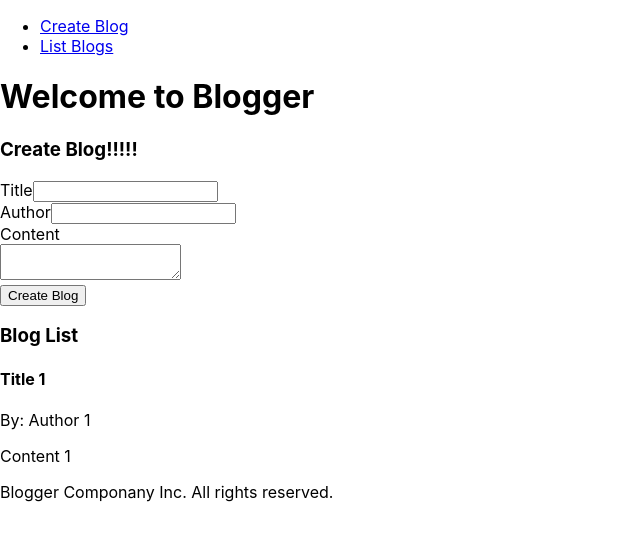
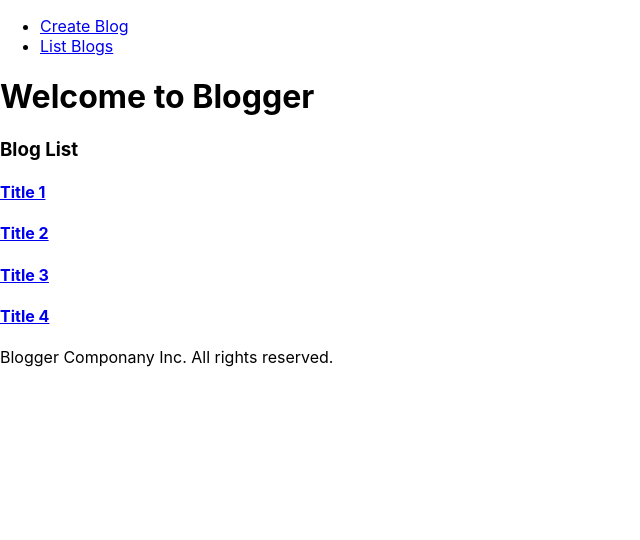
Before and after one commit to Enoch2k2/060721-ft-blogger-react, a React (Create React App) app: page / in a window 1280 px wide. Shown: the top 540 px of the page, without its empty margins (0-640 px from the left). Built offline with nearby package versions, Linux system fonts and the light colour scheme; data requests are answered from the project's data file.

Commit message:
added routes

```diff
--- a/db.json
+++ b/db.json
@@ -5,6 +5,24 @@
       "content": "Content 1",
       "author": "Author 1",
       "id": 1
+    },
+    {
+      "title": "Title 2",
+      "content": "Content 2",
+      "author": "Author 2",
+      "id": 2
+    },
+    {
+      "title": "Title 3",
+      "content": "Content 3",
+      "author": "Author 3",
+      "id": 3
+    },
+    {
+      "title": "Title 4",
+      "content": "Content 4",
+      "author": "Author 4",
+      "id": 4
     }
   ]
 }
--- a/package.json
+++ b/package.json
@@ -8,6 +8,7 @@
     "@testing-library/user-event": "^12.1.10",
     "react": "^17.0.2",
     "react-dom": "^17.0.2",
+    "react-router-dom": "^5.2.0",
     "react-scripts": "4.0.3",
     "web-vitals": "^1.0.1"
   },
--- a/src/App.js
+++ b/src/App.js
@@ -1,7 +1,9 @@
 import React, { useState, useEffect } from 'react';
+import { BrowserRouter as Router, Switch, Route } from 'react-router-dom';
 import NavBar from './components/NavBar';
 import BlogForm from './components/BlogForm';
 import BlogList from './components/BlogList';
+import Blog from './components/Blog';
 
 function App() {
   const [ blogs, setBlogs ] = useState([])
@@ -13,7 +15,7 @@ function App() {
       .then(blogs => setBlogs(blogs))
   }, [])
 
-  const addBlog = blog => {
+  const addBlog = (blog, history) => {
 
     fetch('http://localhost:3001/blogs', {
       method: "POST",
@@ -27,22 +29,52 @@ function App() {
       .then(blog => {
         const newBlogs = [...blogs, blog];
         setBlogs(newBlogs);
+        history.push('/blogs')
       })
   }
 
   return (
-    <div className="App">
-      <NavBar />
+    <Router>
+      <div className="App">
 
-      <h1>Welcome to Blogger</h1>
+        <NavBar />
 
-      <BlogForm addBlog={ addBlog } header="Create Blog!!!!!" />
+        <h1>Welcome to Blogger</h1>
+        <Switch>
+          <Route
+            exact path="/"
+            render={
+              (props) => <BlogList { ...props } blogs={ blogs } />
+            }
+          />
+          <Route
+            exact path="/blogs"
+            render={
+              (props) => <BlogList { ...props } blogs={ blogs } />
+            }
+          />
+          <Route
+            exact path="/blogs/new"
+            render={
+              (props) => <BlogForm
+                          { ...props }
+                          addBlog={ addBlog }
+                          header="Create Blog!!!!!"
+                        />
+            }
+          />
+          <Route
+            exact path="/blogs/:id"
+            component={ Blog }
+          />
 
-      <BlogList blogs={ blogs } />
-
-
-      <footer>Blogger Componany Inc. All rights reserved.</footer>
-    </div>
+          <Route
+            render={() => <h1>Page Not Found</h1>}
+          />
+        </Switch>
+        <footer>Blogger Componany Inc. All rights reserved.</footer>
+      </div>
+    </Router>
   );
 }
 
--- /dev/null
+++ b/src/components/Blog.js
@@ -0,0 +1,22 @@
+import React, { useState, useEffect } from 'react'
+
+const Blog = ({ match }) => {
+  const [blog, setBlog] = useState({})
+  console.log('match params id', match.params.id);
+
+  useEffect(() => {
+    fetch('http://localhost:3001/blogs/' + match.params.id)
+      .then(resp => resp.json())
+      .then(data => setBlog(data))
+  }, [])
+
+  return (
+    <div>
+      <h1>{ blog.title }</h1>
+      <p>By: { blog.author }</p>
+      <p>{ blog.content }</p>
+    </div>
+  )
+}
+
+export default Blog
--- a/src/components/BlogCard.js
+++ b/src/components/BlogCard.js
@@ -1,10 +1,10 @@
+import { NavLink } from 'react-router-dom';
 
-const BlogCard = ({ blog: { title, author, content } }) => {
+const BlogCard = ({ blog: { id, title } }) => {
+  console.log('id', id)
   return (
     <div>
-      <h4>{ title }</h4>
-      <p>By: { author }</p>
-      <p>{ content }</p>
+      <h4><NavLink to={`/blogs/${id}`}>{ title }</NavLink></h4>
     </div>
   )
 }
--- a/src/components/BlogForm.js
+++ b/src/components/BlogForm.js
@@ -1,6 +1,6 @@
 import React, { useState } from 'react';
 
-const BlogForm = ({ addBlog, header }) => {
+const BlogForm = ({ addBlog, header, history, match, location }) => {
   const [ blog, setBlog ] = useState({
     title: '',
     content: '',
@@ -16,8 +16,10 @@ const BlogForm = ({ addBlog, header }) => {
 
   const handleSubmit = event => {
     event.preventDefault();
-
-    addBlog(blog)
+    console.log('history', history)
+    console.log('match', match)
+    console.log('location', location)
+    addBlog(blog, history)
 
     setBlog({
       title: '',
--- a/src/components/BlogList.js
+++ b/src/components/BlogList.js
@@ -3,11 +3,9 @@ import BlogCard from './BlogCard';
 
 const BlogList = ({ blogs }) => {
   const blogCards = blogs.map(( blog, index) => <BlogCard key={ index } blog={ blog } />)
-
   return (
     <React.Fragment>
       <h3>Blog List</h3>
-
       { blogCards }
     </React.Fragment>
   )
--- a/src/components/NavBar.js
+++ b/src/components/NavBar.js
@@ -1,10 +1,11 @@
+import { NavLink } from 'react-router-dom';
 
 const NavBar = (props) => {
   return (
     <nav>
       <ul>
-        <li><a href="#">Create Blog</a></li>
-        <li><a href="#">List Blogs</a></li>
+        <li><NavLink to="/blogs/new">Create Blog</NavLink></li>
+        <li><NavLink to="/blogs">List Blogs</NavLink></li>
       </ul>
     </nav>
   )
```
Also changed, not shown: 2 other files (tests, documents, lock files or other folders).
